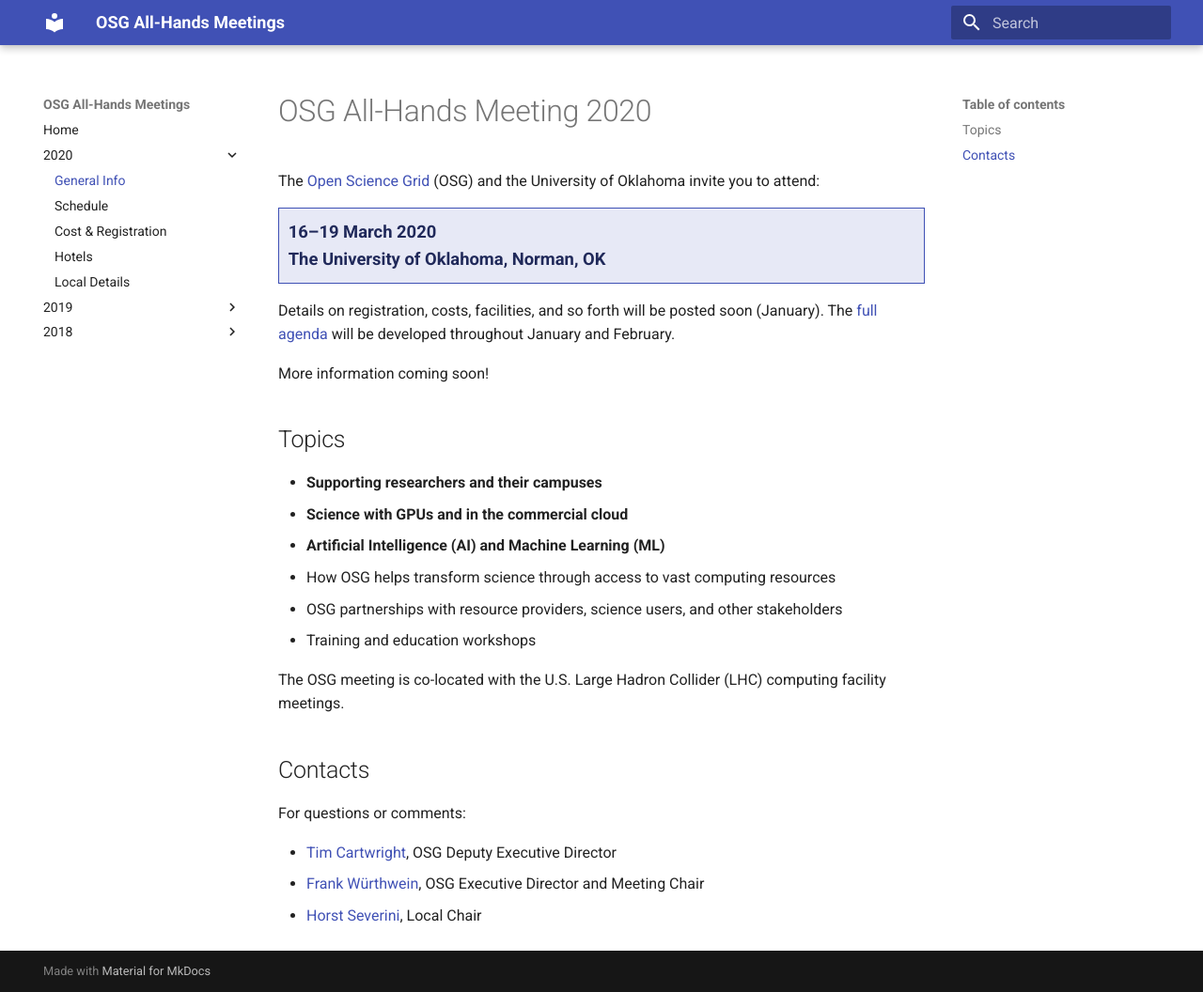
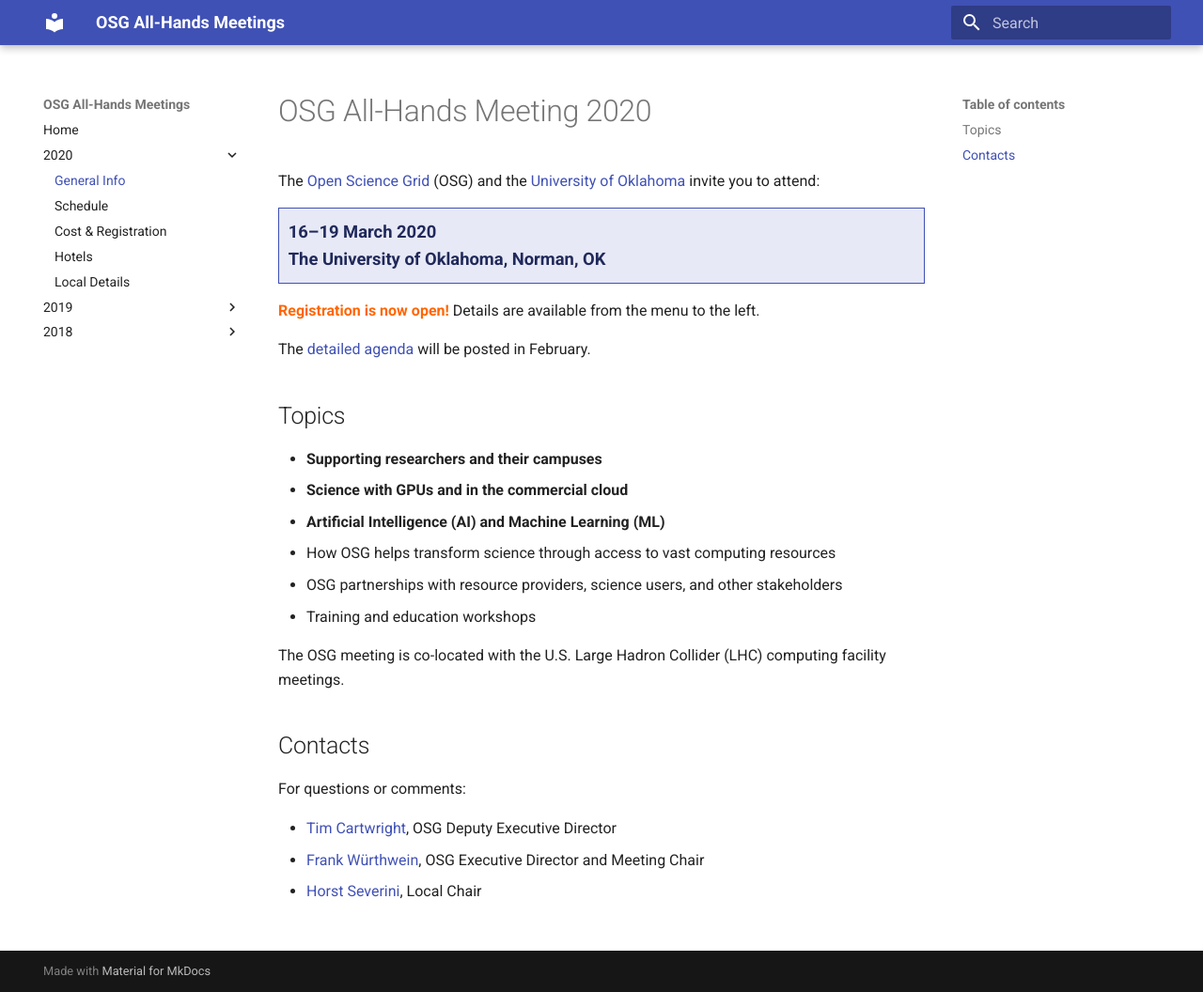
Before and after one commit to osg-htc/all-hands, an MkDocs documentation site: the page built from docs/2020/index.md, in a window 1280 px wide and 1056 px high. Shown: the whole window at 94% size. Built offline with MkDocs 1.6.1 and Material for MkDocs 9.7.7, drawn with Linux system fonts in a browser that asks for light colours; old or Windows-style settings are respelled for this version of MkDocs.

Commit message:
Take registration live

```diff
--- a/docs/2020/index.md
+++ b/docs/2020/index.md
@@ -1,6 +1,7 @@
 # OSG All-Hands Meeting 2020
 
-The [Open Science Grid](https://www.opensciencegrid.org) (OSG) and the University of Oklahoma invite you to attend:
+The [Open Science Grid](https://www.opensciencegrid.org) (OSG) and the
+[University of Oklahoma](https://www.ou.edu/) invite you to attend:
 
 <div style="border: 1px solid #3F51B5; color: #20295A; background-color: #E7E9F6; padding: 1ex; font-size: 115%; font-weight: bold;">
   16&ndash;19 March 2020
@@ -8,10 +9,10 @@
   The University of Oklahoma, Norman, OK
 </div>
 
-Details on registration, costs, facilities, and so forth will be posted soon (January).
-The [full agenda](https://indico.fnal.gov/event/22127/) will be developed throughout January and February.
+<span style="font-weight: bold; color: #FF6600;">Registration is now open!</span>
+Details are available from the menu to the left.
 
-More information coming soon!
+The [detailed agenda](https://indico.fnal.gov/event/22127/) will be posted in February.
 
 ## Topics
 
```
Also changed, not shown: docs/2020/registration.md (+4 -1 lines).
